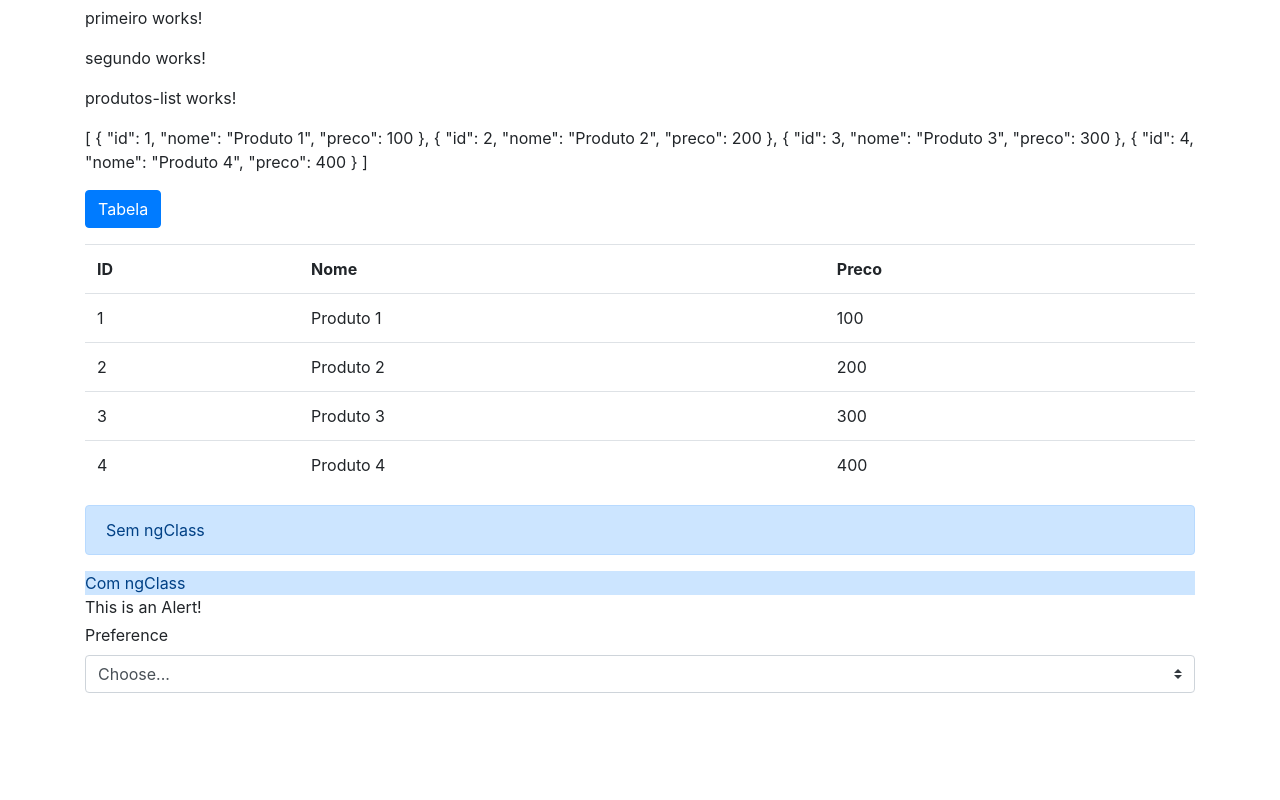
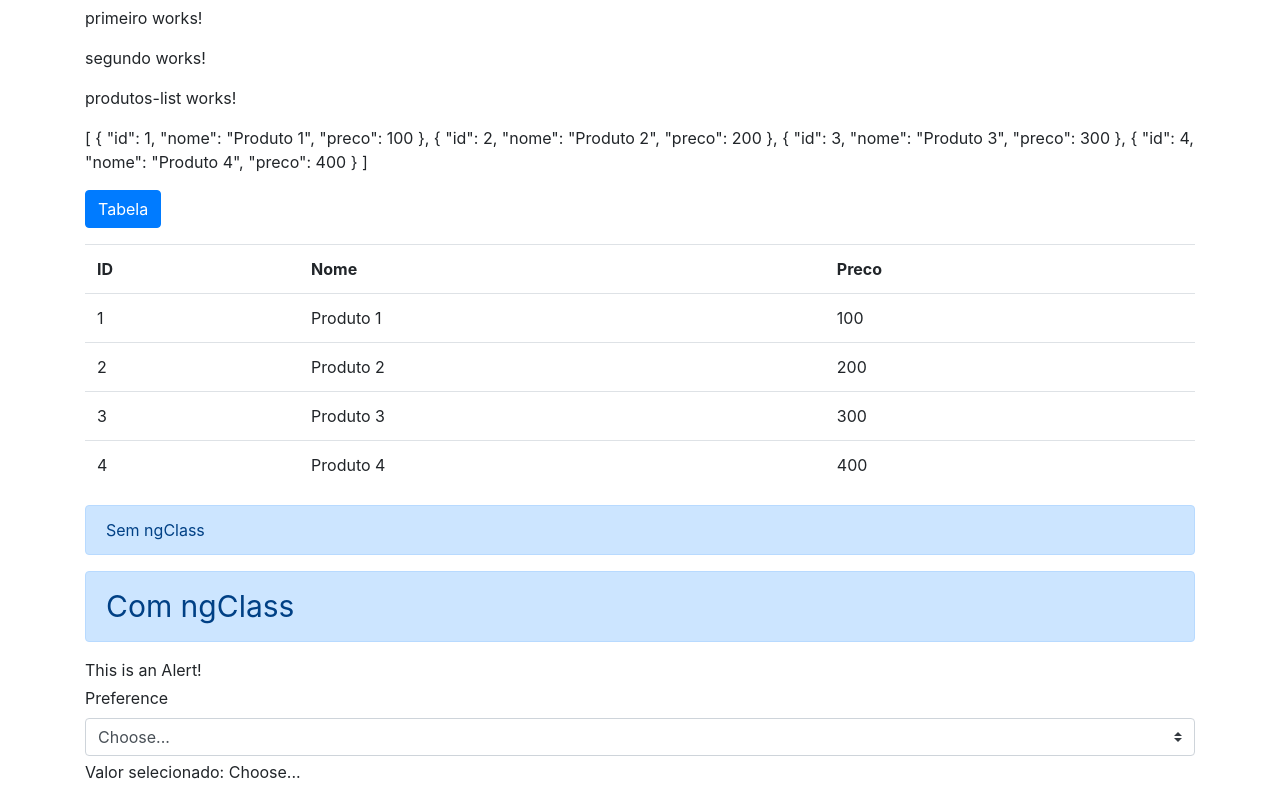
Before and after one commit to erickmind/Curso-Spring-Boot, an Angular app in the folder front/: page / in a window 1280 px wide. Shown: the part 473-1273 px from the top of the page. Before the commit the page ends 1170 px from the top, so only its background shows below. Built offline with nearby package versions, Linux system fonts and the light colour scheme.

Commit message:
diretivas

```diff
--- a/front/src/app/produtos/produtos-list/produtos-list.component.html
+++ b/front/src/app/produtos/produtos-list/produtos-list.component.html
@@ -31,7 +31,8 @@
     Sem ngClass
 </div>
 
-<div [ngClass]="{'alert-primary':true, 'alert-secondary':false}">
+<div [ngClass]="{'alert':isShow, 'alert-primary':true}"
+    [ngStyle]="{'display': 'block', 'font-size': '30px'}">
     Com ngClass
 </div>
 
@@ -40,9 +41,11 @@
 </div>
 
 <label class="my-1 mr-2" >Preference</label>
-    <select class="custom-select my-1 mr-sm-2" (change)= "onSelectedBox( $any($event.target).value) " id="inlineFormCustomSelectPref">
+    <select #meuSelect class="custom-select my-1 mr-sm-2" (change)= "onSelectedBox( meuSelect.value) " id="inlineFormCustomSelectPref">
         <option selected> Choose... </option>
         <option value="alert alert-primary"> Primary </option>
         <option value="alert alert-secondary"> Secondary </option>
         <option value="alert alert-warning"> Warning </option>
     </select>
+
+<p> Valor selecionado: {{ meuSelect.value }} </p>
```
